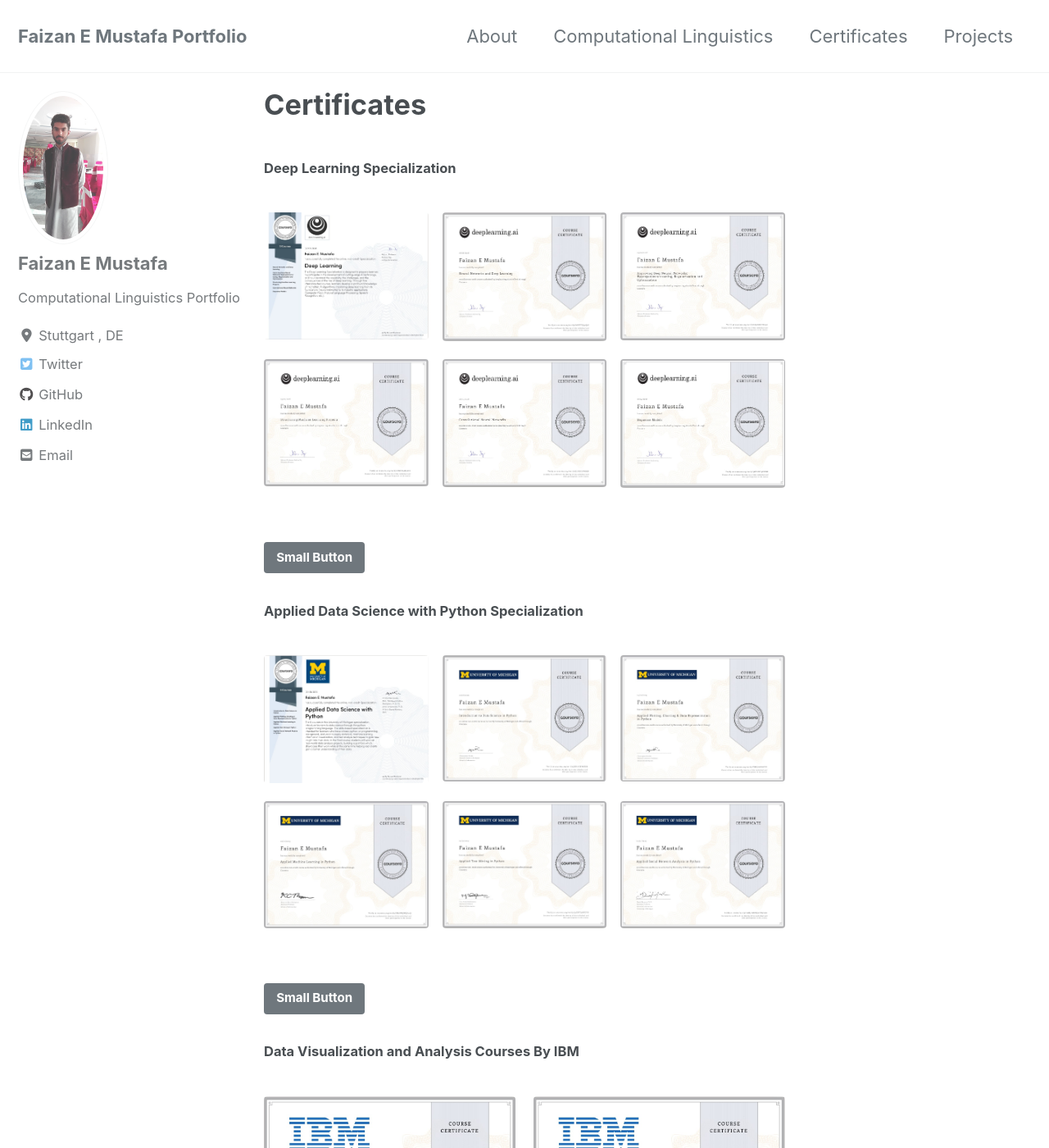
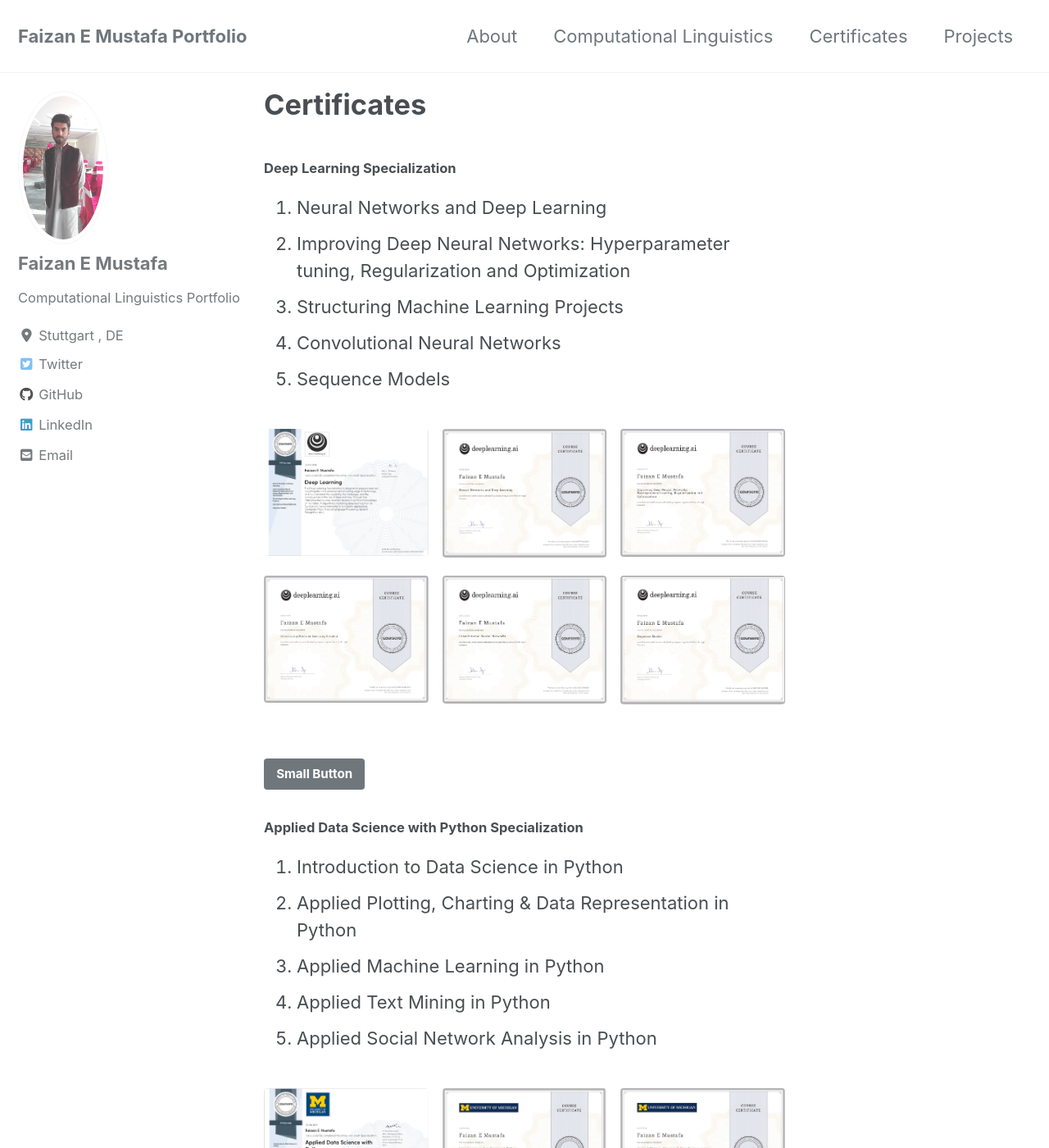
Before and after one commit to Faizan-E-Mustafa/Faizan-E-Mustafa.github.io, a Jekyll site: the page built from _pages/Certificates.md, in a window 1280 px wide and 1400 px high. Shown: the whole window at 82% size. Built offline with Jekyll 4.4.1, drawn with Linux system fonts in a browser that asks for light colours; cached includes are drawn as plain includes; nearby versions of some CDN libraries; some of the changed text lies outside the part shown.

Commit message:
Certificates Final

```diff
--- a/_pages/Certificates.md
+++ b/_pages/Certificates.md
@@ -78,15 +78,29 @@
 
 ---
 ##### Deep Learning Specialization
+1. Neural Networks and Deep Learning
+2. Improving Deep Neural Networks: Hyperparameter tuning, Regularization and Optimization
+3. Structuring Machine Learning Projects
+4. Convolutional Neural Networks
+5. Sequence Models
 {% include gallery %}
 [Small Button](https://www.coursera.org/account/accomplishments/specialization/336FVJ6GTXLM){: .btn .btn--primary .btn--small}
 ##### Applied Data Science with Python Specialization
+1. Introduction to Data Science in Python
+2. Applied Plotting, Charting & Data Representation in Python
+3. Applied Machine Learning in Python
+4. Applied Text Mining in Python
+5. Applied Social Network Analysis in Python
 {% include gallery id="gallery1" %}
 [Small Button](https://www.coursera.org/account/accomplishments/specialization/LR5VKSJR3TP9){: .btn .btn--primary .btn--small}
 ##### Data Visualization and Analysis Courses By IBM
+1. Data Visualization with Python
+2. Data Analysis with Python
 {% include gallery id="gallery2" %}
 [Small Button](https://www.coursera.org/account/accomplishments/verify/LDZSEW4FAB4U){: .btn .btn--primary .btn--small} [Small Button](https://www.coursera.org/account/accomplishments/verify/93EJJBD2HAEN){: .btn .btn--primary .btn--small}
 ##### Miscellaneous
+1. Stanford Introduction to Food and Health
+2. Learning How to Learn: Powerful mental tools to help you master tough subjects
 {% include gallery id="gallery3" %}
 [Small Button](https://www.coursera.org/account/accomplishments/verify/9M73AZA7U3LZ){: .btn .btn--primary .btn--small}
 [Small Button](https://www.coursera.org/account/accomplishments/verify/TQ3LA8PS6K2D){: .btn .btn--primary .btn--small}
```
